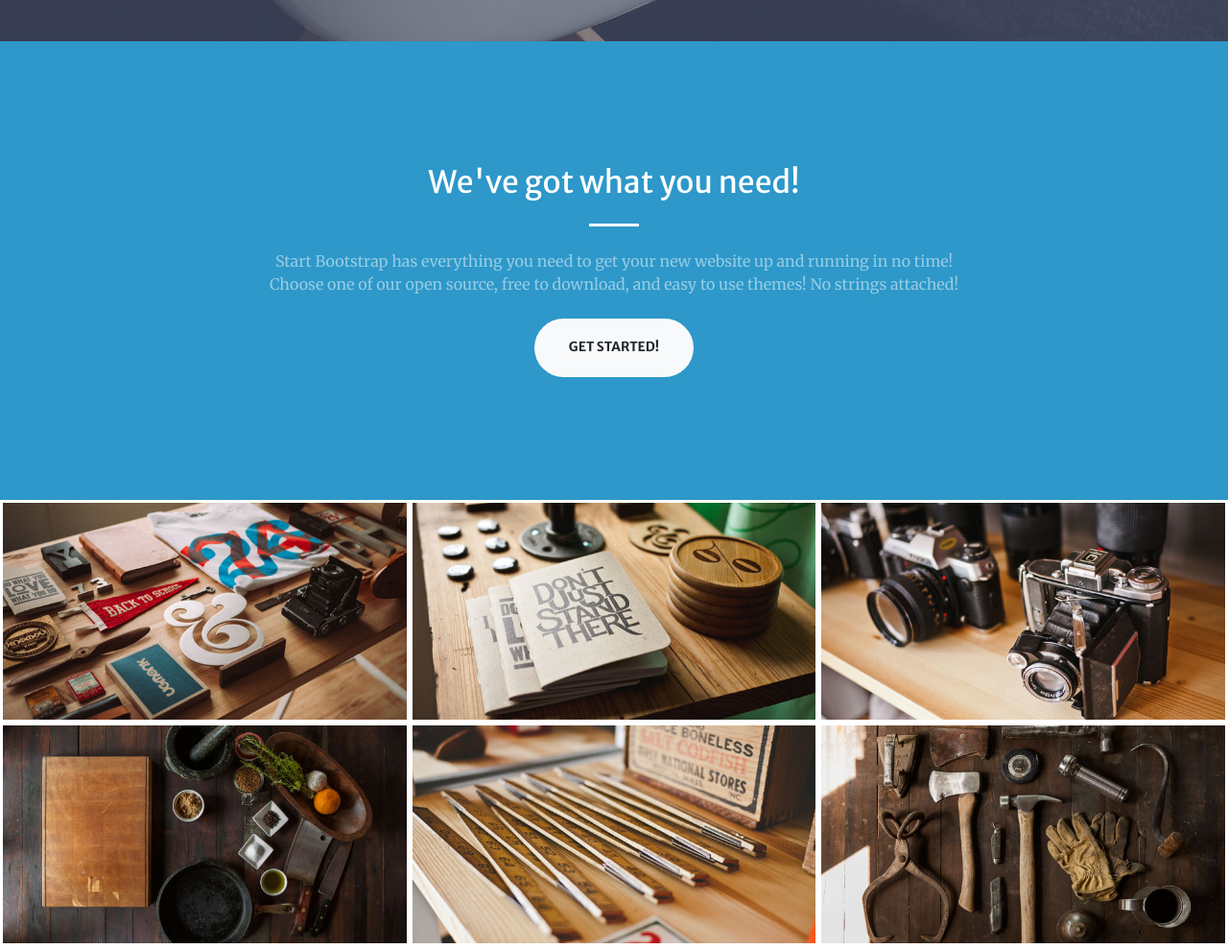
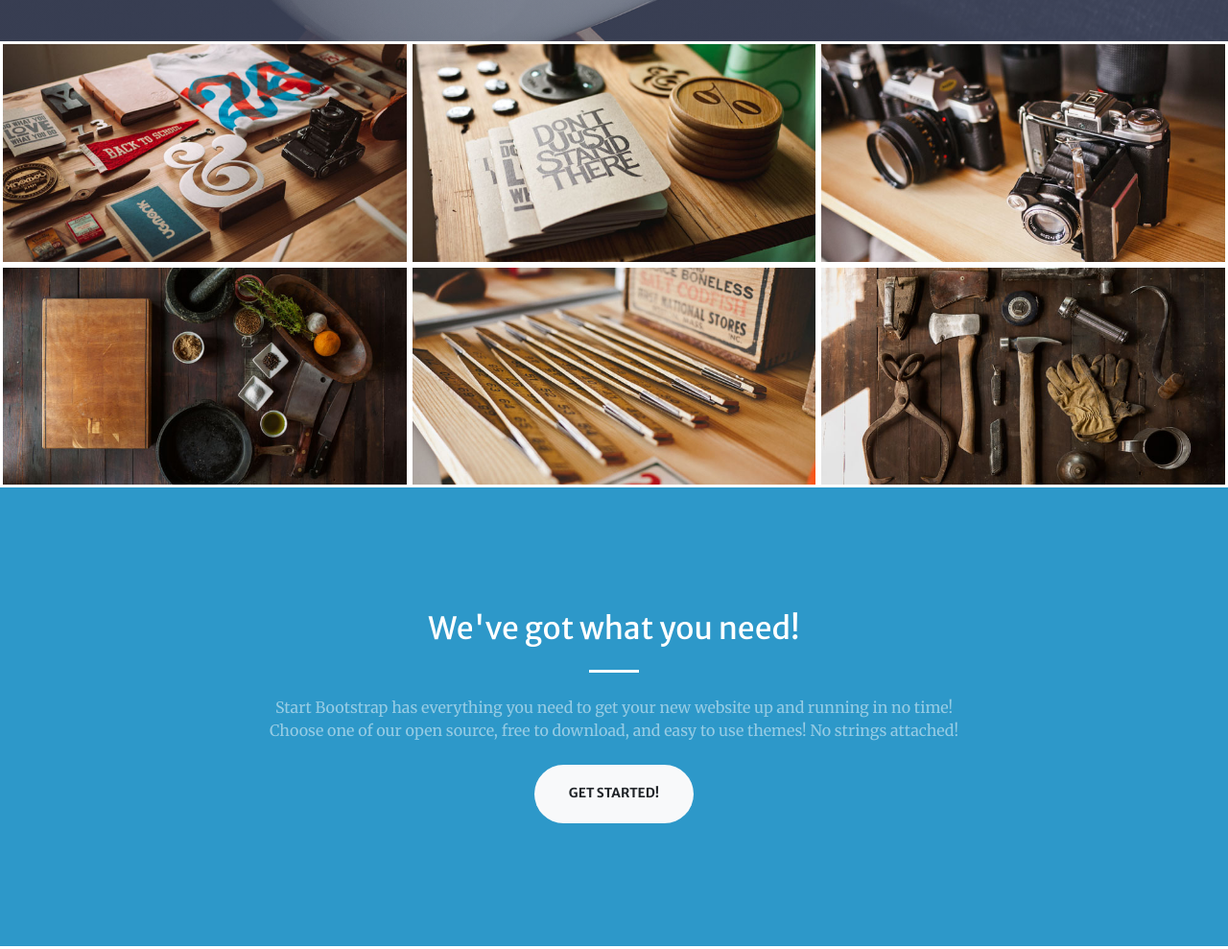
Before and after one commit to saulpong/paulfolio, a Gatsby site: page / in a window 1280 px wide. Shown: the part 597-1586 px from the top of the page at 96% size. Built offline with nearby package versions, Linux system fonts and the light colour scheme; Gatsby itself is replaced by a stand-in of ours.

Commit message:
Fix scroll error

```diff
--- a/src/components/header.js
+++ b/src/components/header.js
@@ -17,7 +17,7 @@ export default class Header extends React.Component {
                 collapseOnSelect={true}>
           <div className="container">
             <a className="navbar-brand js-scroll-trigger" href="#page-top" onClick={Scroller.handleAnchorScroll}>
-              <img src={logo} style={{ height: 30, width: 30 }} />
+              <img src={logo} alt={'Paul Song logo'} style={{ height: 30, width: 30 }} />
             </a>
             <Navbar.Toggle aria-controls="navbarResponsive"/>
             <Navbar.Collapse id="navbarResponsive">
--- a/src/components/scroller.js
+++ b/src/components/scroller.js
@@ -1,7 +1,8 @@
 export default class Scroller {
   static handleAnchorScroll(e) {
     e.preventDefault();
-    const element = e.target;
+    e.stopPropagation();
+    const element = e.currentTarget;
     const id = element.getAttribute('href');
     const document = element.ownerDocument.scrollingElement || element.ownerDocument.documentElement;
     const scrollNode = document.querySelector(id);
--- a/src/pages/index.js
+++ b/src/pages/index.js
@@ -36,24 +36,6 @@ export default class IndexPage extends React.Component {
     return (
       <Layout>
         <SEO title="Portfolio"/>
-
-        <section className="page-section bg-primary" id="about">
-          <div className="container">
-            <div className="row justify-content-center">
-              <div className="col-lg-8 text-center">
-                <h2 className="text-white mt-0">We've got what you need!</h2>
-                <hr className="divider light my-4"/>
-                <p className="text-white-50 mb-4">Start Bootstrap has everything you need to get your new website up
-                  and
-                  running in no time! Choose one of our open source, free to download, and easy to use themes! No
-                  strings
-                  attached!</p>
-                <a className="btn btn-light btn-xl js-scroll-trigger" href="#services"
-                  onClick={Scroller.handleAnchorScroll}>Get Started!</a>
-              </div>
-            </div>
-          </div>
-        </section>
 
         <section id="portfolio">
           <div className="container-fluid p-0">
@@ -140,7 +122,25 @@ export default class IndexPage extends React.Component {
           </div>
         </section>
 
-        <section className="page-section" id="services">
+        <section className="page-section bg-primary" id="about">
+          <div className="container">
+            <div className="row justify-content-center">
+              <div className="col-lg-8 text-center">
+                <h2 className="text-white mt-0">We've got what you need!</h2>
+                <hr className="divider light my-4"/>
+                <p className="text-white-50 mb-4">Start Bootstrap has everything you need to get your new website up
+                  and
+                  running in no time! Choose one of our open source, free to download, and easy to use themes! No
+                  strings
+                  attached!</p>
+                <a className="btn btn-light btn-xl js-scroll-trigger" href="#services"
+                  onClick={Scroller.handleAnchorScroll}>Get Started!</a>
+              </div>
+            </div>
+          </div>
+        </section>
+
+        {/* <section className="page-section" id="services">
           <div className="container">
             <h2 className="text-center mt-0">At Your Service</h2>
             <hr className="divider my-4"/>
@@ -182,7 +182,7 @@ export default class IndexPage extends React.Component {
             <h2 className="mb-4">Free Download at Start Bootstrap!</h2>
             <a className="btn btn-light btn-xl" href="https://startbootstrap.com/themes/creative/">Download Now!</a>
           </div>
-        </section>
+        </section> */}
 
         <section className="page-section" id="contact">
           <div className="container">
```
